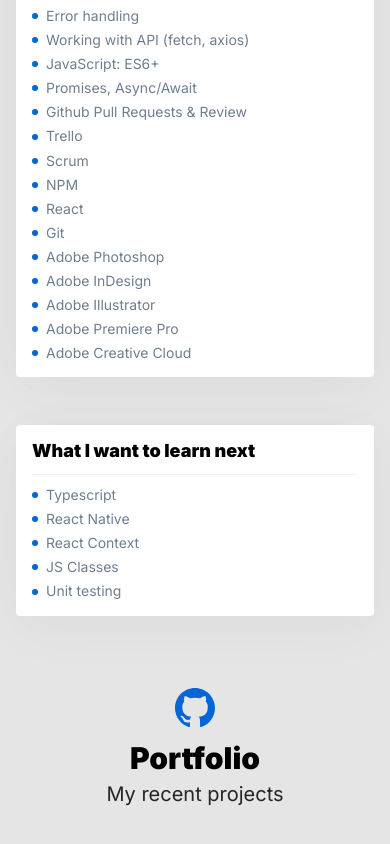
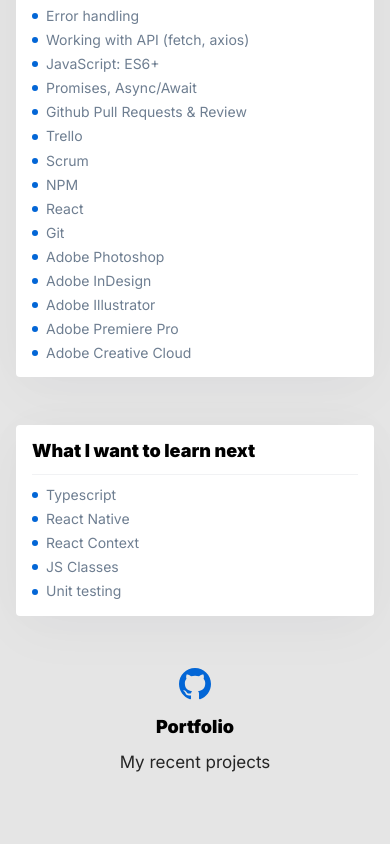
Before and after one commit to piotrekbrzegowy/personal-homepage, a React (Create React App) app: page / in a window 390 px wide. Shown: the part 727-1571 px from the top of the page. After the commit the page ends 1540 px from the top, so only its background shows below. Built offline with nearby package versions, Linux system fonts and the light colour scheme.

Commit message:
media queries added

```diff
--- a/src/Homepage/SubHeader/styled.js
+++ b/src/Homepage/SubHeader/styled.js
@@ -7,20 +7,37 @@
     flex-direction: column;
     align-items: center;
     margin: 72px 0 0 0;
+
+    @media(max-width: ${() => theme.breakpoints.mobileMax}px){
+        margin: 48px 0 0 0;
+    }
 `;
 
 export const Icon = styled(GithubIcon)`
     width: 40px;
+
+    @media(max-width: ${() => theme.breakpoints.mobileMax}px){
+        width: 32px;
+    }
 `;
 
 export const Title = styled.h2`
     font-size: 30px;
     font-weight: 900;
     margin: 13px 0 8px 0;
+
+    @media(max-width: ${() => theme.breakpoints.mobileMax}px){
+        font-size: 18px;
+        margin: 13px 0 16px 0;
+    }
 `;
 
 export const Description = styled.p`
     font-size: 20px;
     color: ${() => theme.colors.mineShaft};
     margin: 0 0 24px 0;
+
+    @media(max-width: ${() => theme.breakpoints.mobileMax}px){
+        font-size: 17px;
+    }
 `;
```
